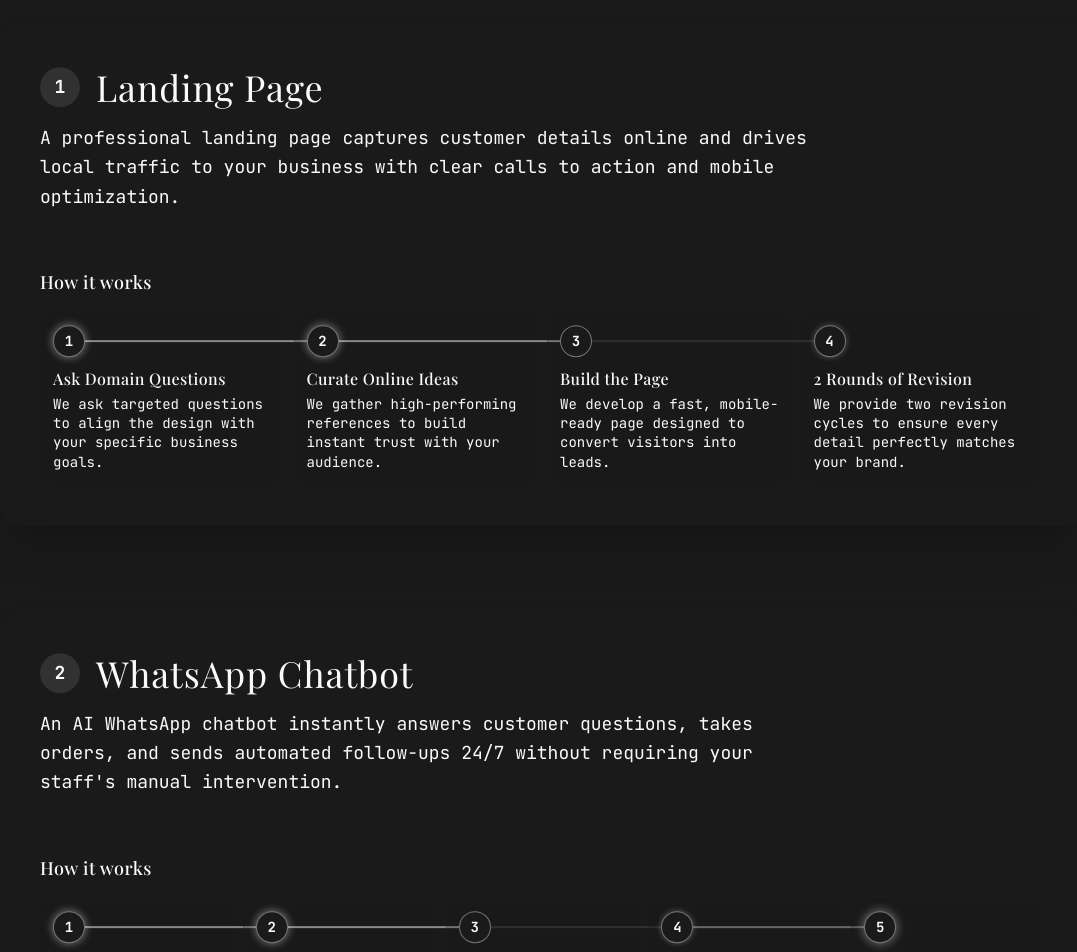
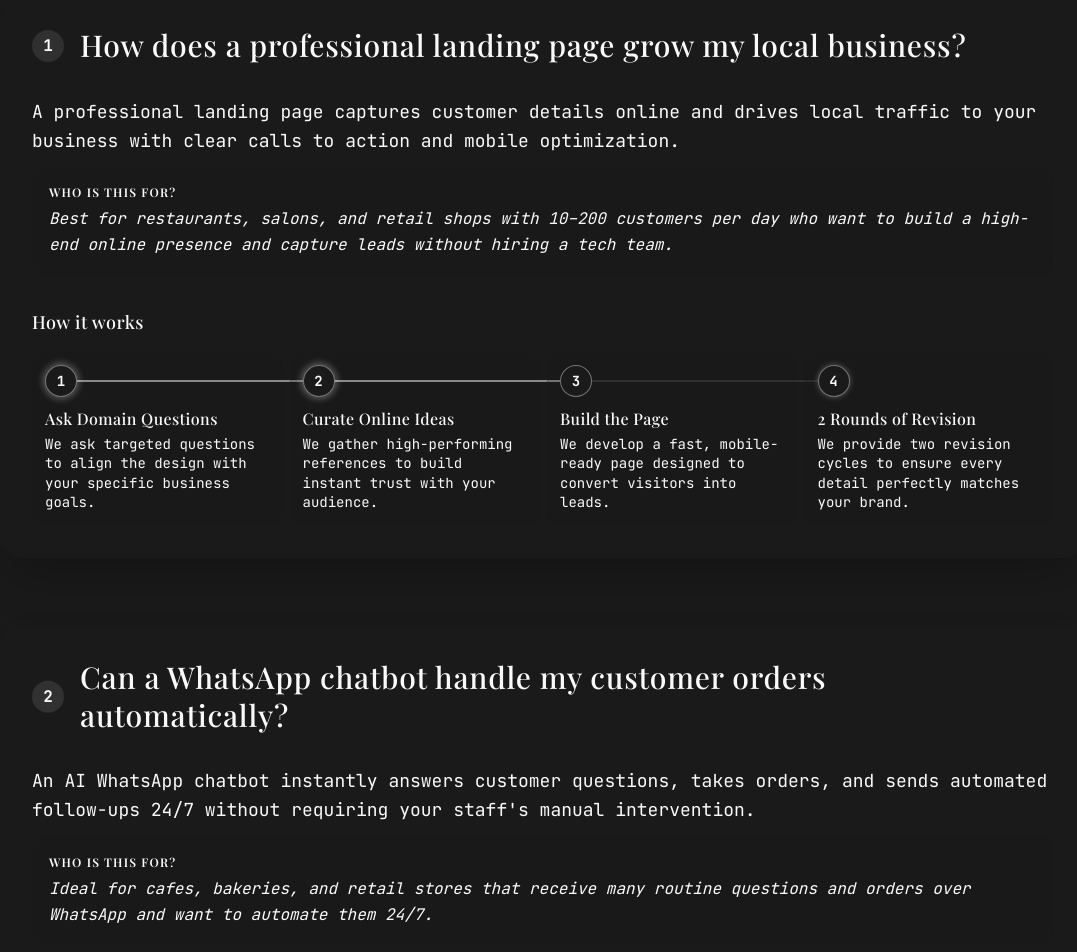
Before and after one commit to Sai-Videsh/Agency-Portfolio, a Next.js app in the folder sv-agency/: page / in a window 1280 px wide. Shown: the part 1180-2132 px from the top of the page, without its empty margins (97-1174 px from the left). Built offline with nearby package versions, Linux system fonts and the light colour scheme; a web font is replaced by a local one.

Commit message:
update: added AEO ; fix: redesigned products card

```diff
--- a/sv-agency/app/page.tsx
+++ b/sv-agency/app/page.tsx
@@ -5,6 +5,7 @@ import WorkShowcase from "@/components/WorkShowcase";
 import Testimonials from "@/components/Testimonials";
 import Products from "@/components/Products";
 import Pricing from "@/components/Pricing";
+import FAQ from "@/components/FAQ";
 import Contact from "@/components/Contact";
 import Footer from "@/components/Footer";
 
@@ -18,6 +19,7 @@ export default function Home() {
       <Testimonials />
       <Products />
       <Pricing />
+      <FAQ />
       <Contact />
       <Footer />
     </main>
--- /dev/null
+++ b/sv-agency/components/FAQ.tsx
@@ -0,0 +1,86 @@
+"use client";
+
+import { motion } from "framer-motion";
+import { Plus, Minus } from "lucide-react";
+import { useState } from "react";
+
+const faqs = [
+  {
+    question: "How long does it take to set up an AI system for my cafe?",
+    answer: "Most systems are fully functional within 5 to 7 days. We start by analyzing your current workflow, designing the AI logic, and testing it with your staff before going live. This timeline includes two rounds of revisions to ensure everything works perfectly for your specific business needs."
+  },
+  {
+    question: "Do I need a developer to run these tools?",
+    answer: "No, you don't need any technical knowledge. We handle the entire setup, coding, and integration. Once live, the system runs automatically in the background. If you ever need to change a message or update a promotion, we provide a simple dashboard or handle the updates for you as part of our support."
+  },
+  {
+    question: "What's the difference between a loyalty program and a review follow-up system?",
+    answer: "A review follow-up system is designed to build your public reputation by asking happy customers to post on Google Maps immediately after their visit. A loyalty program is a long-term retention tool that tracks customer visits and sends personalized offers (like birthday discounts) to keep them coming back to your store regularly."
+  },
+  {
+    question: "How much do these systems cost?",
+    answer: "We offer flexible pricing based on the size of your business and the specific systems you need. Most of our tools pay for themselves within the first month by increasing repeat visits and reducing the time your staff spends on phones or routine messages. Contact us for a custom quote tailored to your volume."
+  },
+  {
+    question: "Can it integrate with my existing billing or POS software?",
+    answer: "Yes, our systems are designed to connect with most modern POS and billing software through simple integrations. This allows the AI to automatically know when a customer has visited, what they purchased, and when it's the perfect time to send a follow-up message or loyalty reward."
+  }
+];
+
+const FAQItem = ({ question, answer, index }: { question: string; answer: string; index: number }) => {
+  const [isOpen, setIsOpen] = useState(false);
+
+  return (
+    <motion.div
+      initial={{ opacity: 0, y: 20 }}
+      whileInView={{ opacity: 1, y: 0 }}
+      viewport={{ once: true }}
+      transition={{ duration: 0.5, delay: index * 0.1 }}
+      className="border-b border-accent/30"
+    >
+      <button
+        onClick={() => setIsOpen(!isOpen)}
+        className="w-full py-6 flex items-center justify-between text-left group"
+      >
+        <h3 className="text-lg md:text-xl font-medium pr-8 group-hover:text-primary transition-colors">
+          {question}
+        </h3>
+        <div className="flex-shrink-0 w-8 h-8 rounded-full border border-accent/50 flex items-center justify-center group-hover:border-primary transition-colors">
+          {isOpen ? <Minus className="w-4 h-4" /> : <Plus className="w-4 h-4" />}
+        </div>
+      </button>
+
+      <motion.div
+        initial={false}
+        animate={{ height: isOpen ? "auto" : 0, opacity: isOpen ? 1 : 0 }}
+        transition={{ duration: 0.3, ease: "easeInOut" }}
+        className="overflow-hidden"
+      >
+        <p className="text-muted-foreground text-lg pb-6 leading-relaxed max-w-4xl">
+          {answer}
+        </p>
+      </motion.div>
+    </motion.div>
+  );
+};
+
+export default function FAQ() {
+  return (
+    <section id="faq" className="py-24 bg-secondary/10">
+      <div className="max-w-4xl mx-auto px-4 sm:px-6 lg:px-8">
+        <div className="text-center mb-16">
+          <h2 className="text-3xl sm:text-4xl mb-4 font-serif italic">Common Questions</h2>
+          <p className="text-muted-foreground text-lg">
+            Everything you need to know about our AI systems and how they help your business.
+          </p>
+        </div>
+
+        <div className="bg-background/50 rounded-3xl p-4 md:p-8 border border-accent/20">
+          {faqs.map((faq, index) => (
+            <FAQItem key={index} index={index} {...faq} />
+          ))}
+        </div>
+      </div>
+    </section>
+  );
+}
--- a/sv-agency/components/Products.tsx
+++ b/sv-agency/components/Products.tsx
@@ -5,17 +5,20 @@ import { motion } from "framer-motion";
 const products = [
   {
     title: "DropiQ",
-    description: "A platform where you can browse the products you need across multiple online and offline (local) stores according to your location. It includes a recommendation engine with very specific filters. Initially confined to audio products.",
+    description: "A location-aware search engine to find products across local and online stores. Features precision filters and a specialized recommendation engine.",
+    result: "Successfully indexed 2,100+ product links and features with 99.8% accuracy and 0.33ms response times.",
     whatsappText: "Hi Sai, I came across DropiQ and would like to try it out. Can you share access or demo details?",
   },
   {
     title: "Security Engine",
     description: "A Chrome extension that gives you the risk score of any link you hover over, and provides loopback ways to enter the link safely.",
+    result: "Achieved 76% accuracy in real-time risk scoring for 430+ hovered links during initial testing.",
     whatsappText: "Hi Sai, your Security Engine extension looks interesting. I'd like to try it and see how it works.",
   },
   {
     title: "Contract Bot",
-    description: "Generates legal contracts (like rental agreements, freelance NDAs, etc.) from a single prompt using fixed templates. You can customize the templates while keeping your private information completely confidential with zero hallucinations.",
+    description: "Generates legal contracts from a single prompt using fixed templates. Keep your private information confidential with zero hallucinations.",
+    result: "Successfully generated 30+ secure legal documents with 100% template compliance, and secure information storage",
     whatsappText: "Hi Sai, I'm interested in the Contract Bot. Would love to try it out and see how it generates legal documents.",
   },
 ];
@@ -49,23 +52,34 @@ export default function Products() {
               whileInView={{ opacity: 1, y: 0 }}
               viewport={{ once: true }}
               transition={{ duration: 0.5, delay: index * 0.1 }}
-              className="group p-6 bg-gradient-to-br from-secondary to-background shadow-xl border border-accent/50 hover:border-primary/50 transition-all duration-500 hover:-translate-y-1 overflow-hidden flex flex-col"
+              className="group p-6 bg-gradient-to-br from-secondary to-background shadow-xl border border-accent/50 hover:border-primary/50 transition-all duration-500 hover:-translate-y-1 overflow-hidden flex flex-col rounded-3xl"
             >
               {/* Title */}
-              <h3 className="text-lg mb-3">{product.title}</h3>
+              <h3 className="text-xl mb-3 font-medium">{product.title}</h3>
 
               {/* Description */}
-              <p className="text-muted-foreground text-sm mb-6 flex-grow">{product.description}</p>
+              <p className="text-muted-foreground text-sm mb-6 leading-relaxed">{product.description}</p>
+
+              {/* Result Box */}
+              <div className="mb-8 p-4 bg-primary/5 border border-primary/20 rounded-2xl">
+                <p className="text-xs text-foreground leading-relaxed italic">
+                  <span className="font-semibold text-primary not-italic">Result: </span>
+                  {product.result}
+                </p>
+              </div>
 
               {/* CTA Link */}
+              <div className="mt-auto">
                 <a
                   href={`https://wa.me/917396733009?text=${encodeURIComponent(product.whatsappText)}`}
                   target="_blank"
                   rel="noopener noreferrer"
-                className="text-sm text-primary hover:text-muted-foreground transition-colors"
+                  className="inline-flex items-center gap-2 text-sm text-primary hover:text-foreground transition-colors group/btn"
                 >
-                Try Now
+                  Request Access
+                  <span className="transform group-hover/btn:translate-x-1 transition-transform">→</span>
                 </a>
+              </div>
             </motion.div>
           ))}
         </div>
--- a/sv-agency/components/Services.tsx
+++ b/sv-agency/components/Services.tsx
@@ -4,7 +4,8 @@ import { motion } from "framer-motion";
 
 const services = [
   {
-    title: "Landing Page",
+    title: "How does a professional landing page grow my local business?",
+    target: "Best for restaurants, salons, and retail shops with 10–200 customers per day who want to build a high-end online presence and capture leads without hiring a tech team.",
     description: "A professional landing page captures customer details online and drives local traffic to your business with clear calls to action and mobile optimization.",
     steps: [
       { title: "Ask Domain Questions", desc: "We ask targeted questions to align the design with your specific business goals." },
@@ -14,7 +15,8 @@ const services = [
     ]
   },
   {
-    title: "WhatsApp Chatbot",
+    title: "Can a WhatsApp chatbot handle my customer orders automatically?",
+    target: "Ideal for cafes, bakeries, and retail stores that receive many routine questions and orders over WhatsApp and want to automate them 24/7.",
     description: "An AI WhatsApp chatbot instantly answers customer questions, takes orders, and sends automated follow-ups 24/7 without requiring your staff's manual intervention.",
     steps: [
       { title: "Map Customer Chats", desc: "We analyze your common queries to identify exactly what the bot must handle." },
@@ -25,7 +27,8 @@ const services = [
     ]
   },
   {
-    title: "Google Business Setup",
+    title: "How do I get my business to show up on top of Google Maps?",
+    target: "Perfect for local service businesses like gyms, clinics, and salons that want to appear first when customers search for services 'near me'.",
     description: "We optimize your Google Business Profile to ensure your business appears at the top of local search results when nearby customers are looking for your services.",
     steps: [
       { title: "Audit Your Profile", desc: "We identify missing details on your profile that are blocking local search traffic." },
@@ -34,7 +37,8 @@ const services = [
     ]
   },
   {
-    title: "AI Voice Agent",
+    title: "Will an AI voice agent really answer my business calls 24/7?",
+    target: "Best for busy restaurants and dental/medical clinics that miss calls during peak hours or after-hours and want to book appointments automatically.",
     description: "An AI voice agent answers your customer calls 24/7, books appointments, handles FAQs, and follows up with missed callers so your staff focuses on in-person service instead of phones.",
     steps: [
       { title: "Analyze Call Volume", desc: "We review your call logs to determine which routine questions the AI should intercept." },
@@ -45,7 +49,8 @@ const services = [
     ]
   },
   {
-    title: "Automated Review Follow-ups",
+    title: "How do I get 3x more Google reviews from my current customers?",
+    target: "Great for any retail or service business that provides a high-quality experience but struggles to get customers to actually leave a review.",
     description: "We set up automated WhatsApp and SMS follow-ups that ask happy customers to leave a Google review within 2 hours of their visit. Most clients see a 3x review increase in the first month.",
     steps: [
       { title: "Find the Happy Moment", desc: "We pinpoint the exact moment your customer is happiest to ask for a review." },
@@ -55,7 +60,8 @@ const services = [
     ]
   },
   {
-    title: "Loyalty Messaging",
+    title: "How can automated loyalty messages bring customers back to my store?",
+    target: "Ideal for retail shops and salons with a database of past customers who haven't visited in 30-60 days and need a reason to return.",
     description: "Automated personalized retention campaigns send targeted offers and updates to your existing customers to keep them engaged and coming back to your store.",
     steps: [
       { title: "Group Your Customers", desc: "We categorize your sales data to identify who is ready to buy again." },
@@ -98,24 +104,37 @@ export default function Services() {
                 whileInView={{ opacity: 1, y: 0 }}
                 viewport={{ once: true, margin: "-100px" }}
                 transition={{ duration: 0.6 }}
-                className="sticky top-24 md:top-[50dvh] md:-translate-y-1/2 w-full p-6 md:p-10 bg-background border border-accent/50 shadow-2xl rounded-3xl"
+                className="sticky top-32 md:top-[52dvh] md:-translate-y-1/2 w-full p-5 md:p-8 bg-background border border-accent/50 shadow-2xl rounded-3xl"
                 style={{ zIndex: index + 10 }}
               >
                 {/* Top Section: Title & Description */}
-                <div className="mb-8">
-                  <div className="flex items-center gap-4 mb-4">
-                    <span className="flex items-center justify-center w-10 h-10 rounded-full bg-primary/10 text-primary font-bold text-lg">
+                <div className="mb-4">
+                  <div className="flex items-center gap-4 mb-8">
+                    <span className="flex items-center justify-center w-8 h-8 rounded-full bg-primary/10 text-primary font-bold text-base">
                       {index + 1}
                     </span>
-                    <h3 className="text-3xl sm:text-4xl">{service.title}</h3>
+                    <h3 className="text-xl sm:text-2xl lg:text-3xl max-w-4xl leading-tight font-medium">
+                      {service.title}
+                    </h3>
                   </div>
-                  <p className="text-muted-foreground text-lg max-w-3xl leading-relaxed">
-                    {service.description}
-                  </p>
+
+                  <div className="grid grid-cols-1 lg:grid-cols-1 gap-4 mb-4">
+                    <div>
+                      <p className="text-muted-foreground text-base sm:text-lg leading-relaxed mb-3">
+                        {service.description}
+                      </p>
+                      <div className="p-4 bg-secondary/30 rounded-2xl border border-accent/20">
+                        <h4 className="text-xs font-semibold uppercase tracking-widest text-primary mb-1.5">Who is this for?</h4>
+                        <p className="text-sm sm:text-base text-foreground leading-relaxed italic">
+                          {service.target}
+                        </p>
+                      </div>
+                    </div>
+                  </div>
                 </div>
 
                 {/* Bottom Section: Horizontal Roadmap */}
-                <div className="border-t border-accent/30 pt-6 mt-6">
+                <div className="border-t border-accent/30 pt-4 mt-4">
                   <h4 className="text-lg font-medium mb-4 flex items-center gap-2">
                     How it works
                   </h4>
```
Also changed, not shown: sv-agency/components/Footer.tsx (+15 -5 lines), sv-agency/components/WorkShowcase.tsx (+9 -1 lines), 2 other files (tests, documents, lock files or other folders). Lines whose indentation alone changed are shown as unchanged.
